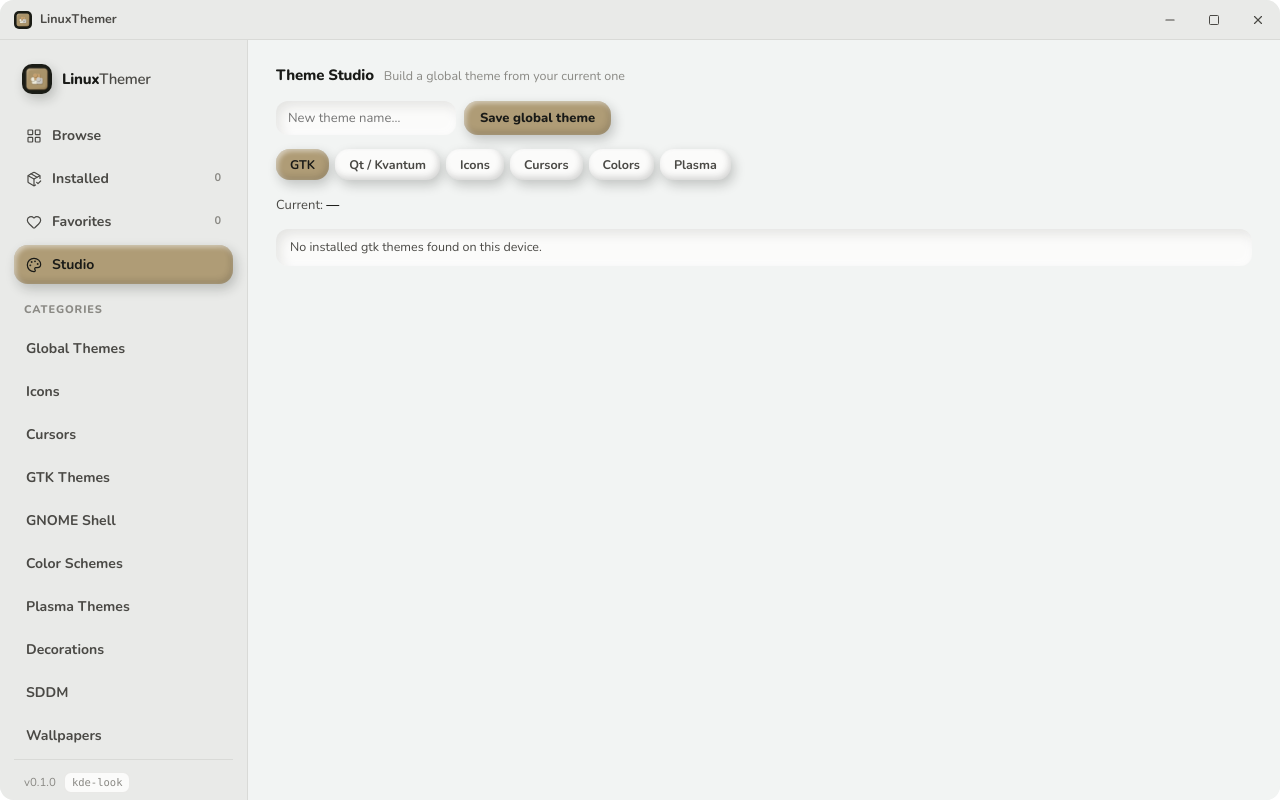
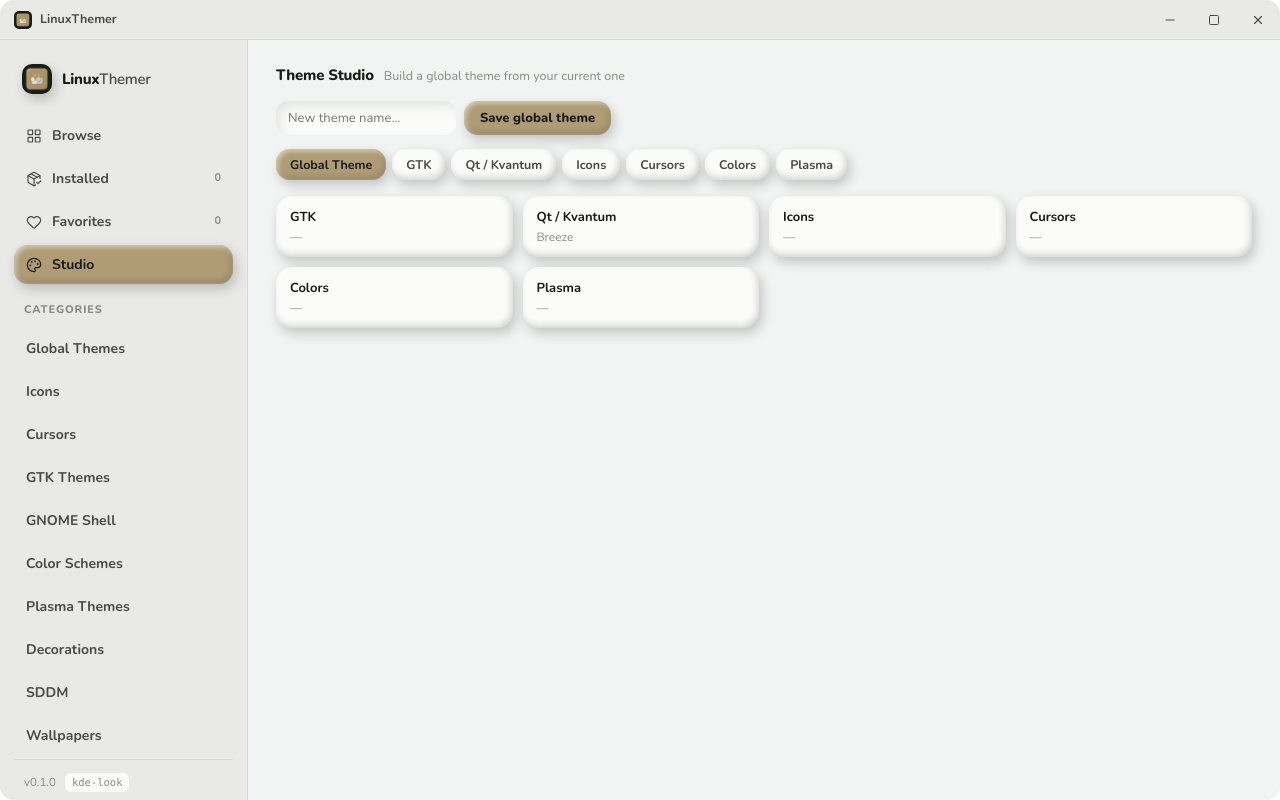
Before and after one commit to youssefvdel/LinuxThemer, a React (Vite) app: page / in a window 1280 px wide. Both pictures are taken after a click on the element "Studio". Built offline with nearby package versions, Linux system fonts and the light colour scheme.

Commit message:
fix: infinite scroll via scroll listener (IntersectionObserver flaky in WebKitGTK) + Studio opens on Global Theme overview tab

```diff
--- a/src/App.tsx
+++ b/src/App.tsx
@@ -71,7 +71,6 @@
   const [saving, setSaving] = useState(false);
   const [notice, setNotice] = useState("");
 
-  const sentinelRef = useRef<HTMLDivElement | null>(null);
   const mainRef = useRef<HTMLDivElement | null>(null);
 
   // Persist installed + favorites (full theme objects, not just ids).
@@ -138,21 +137,19 @@
     loadMoreRef.current = loadMore;
   });
 
-  // Infinite scroll (browse only) — observe against the real scroll container.
+  // Infinite scroll (browse only) — scroll listener on the content container.
   useEffect(() => {
     if (view !== "browse") return;
     const scrollEl = mainRef.current?.querySelector(".content") as HTMLElement | null;
-    const el = sentinelRef.current;
-    if (!el || !scrollEl) return;
-    const obs = new IntersectionObserver(
-      (entries) => {
-        if (entries[0]?.isIntersecting) loadMoreRef.current();
-      },
-      { root: scrollEl, rootMargin: "600px" }
-    );
-    obs.observe(el);
-    return () => obs.disconnect();
-  }, [view]);
+    if (!scrollEl) return;
+    const onScroll = () => {
+      if (scrollEl.scrollTop + scrollEl.clientHeight >= scrollEl.scrollHeight - 400) {
+        loadMoreRef.current();
+      }
+    };
+    scrollEl.addEventListener("scroll", onScroll, { passive: true });
+    return () => scrollEl.removeEventListener("scroll", onScroll);
+  }, [view, category, query, sort]);
 
   const toggleInstall = (t: Theme) => {
     setInstalled((prev) => {
@@ -312,7 +309,7 @@
               {!loading && themes.length === 0 && (
                 <div className="empty">No themes found.</div>
               )}
-              <div ref={sentinelRef} className="load-more">
+              <div className="load-more">
                 {loading && themes.length > 0 && (
                   <span className="hint">Loading more…</span>
                 )}
--- a/src/components/Studio.tsx
+++ b/src/components/Studio.tsx
@@ -7,9 +7,10 @@
   onSaved: () => void;
 }
 
-type TabId = "gtk" | "qt" | "icons" | "cursors" | "colors" | "plasma";
+type TabId = "global" | "gtk" | "qt" | "icons" | "cursors" | "colors" | "plasma";
 
 const TABS: { id: TabId; label: string }[] = [
+  { id: "global", label: "Global Theme" },
   { id: "gtk", label: "GTK" },
   { id: "qt", label: "Qt / Kvantum" },
   { id: "icons", label: "Icons" },
@@ -32,7 +33,7 @@
 
 export function Studio({ installed, onSaved }: Props) {
   const [spec, setSpec] = useState<GlobalThemeSpec | null>(null);
-  const [tab, setTab] = useState<TabId>("gtk");
+  const [tab, setTab] = useState<TabId>("global");
   const [name, setName] = useState("");
   const [saving, setSaving] = useState(false);
   const [notice, setNotice] = useState("");
@@ -95,6 +96,8 @@
 
   const current = (id: TabId): string => {
     switch (id) {
+      case "global":
+        return "";
       case "gtk":
         return spec.gtk;
       case "qt":
@@ -149,9 +152,22 @@
         ))}
       </div>
 
-      <div className="studio-current">
-        Current: <strong>{current(tab) || "—"}</strong>
-      </div>
+      {tab !== "global" && (
+        <div className="studio-current">
+          Current: <strong>{current(tab) || "—"}</strong>
+        </div>
+      )}
+
+      {tab === "global" && (
+        <div className="studio-grid">
+          {TABS.filter((t) => t.id !== "global").map((t) => (
+            <button key={t.id} className="studio-option" onClick={() => setTab(t.id)}>
+              <span className="studio-option-name">{t.label}</span>
+              <span className="studio-option-val">{current(t.id) || "—"}</span>
+            </button>
+          ))}
+        </div>
+      )}
 
       {tab === "gtk" && (
         <PickList
--- a/src/styles/global.css
+++ b/src/styles/global.css
@@ -1232,6 +1232,13 @@
   font-size: 13px;
   color: var(--text);
 }
+.studio-option-val {
+  display: block;
+  font-size: 12px;
+  color: var(--text-faint);
+  margin-top: 3px;
+  word-break: break-all;
+}
 .notice {
   margin-bottom: 12px;
   padding: 9px 14px;
```
